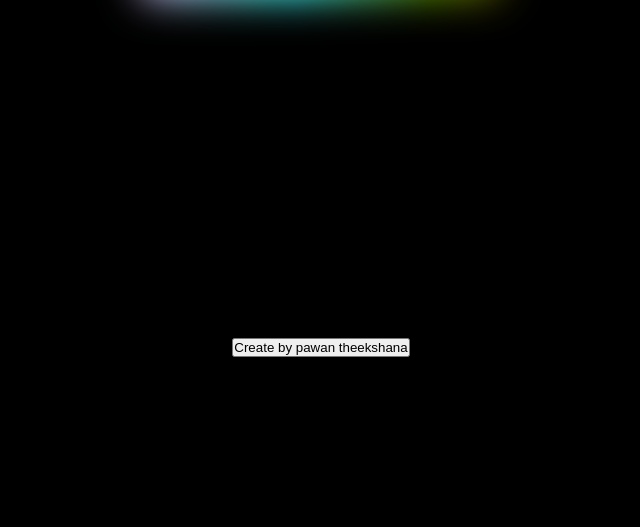
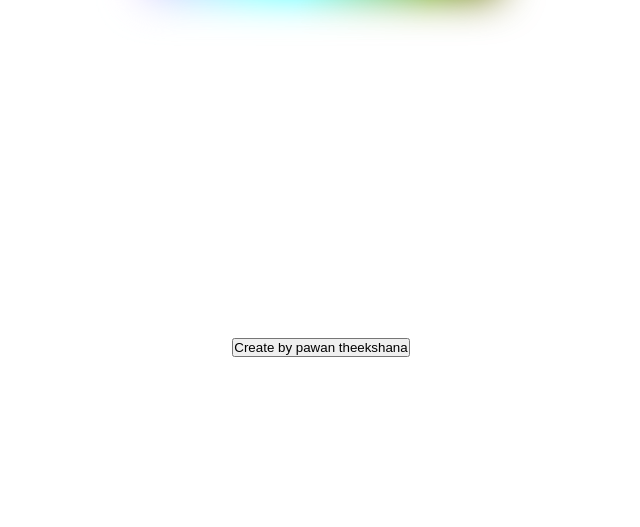
Before and after one commit to ImTheekshana126/Clock-Web-Simple.github.io, a plain HTML site: page index.html in a window 1280 px wide. Shown: the part 273-800 px from the top of the page, without its empty margins (319-959 px from the left). Drawn offline with Linux system fonts and the light colour scheme.

Commit message:
Update style.css

```diff
--- a/style.css
+++ b/style.css
@@ -7,7 +7,7 @@ html,body{
   display: grid;
   height: 100%;
   place-items: center;
-  background: #000;
+  background: #7464544;
 }
 .wrapper{
   height: 100px;
```
